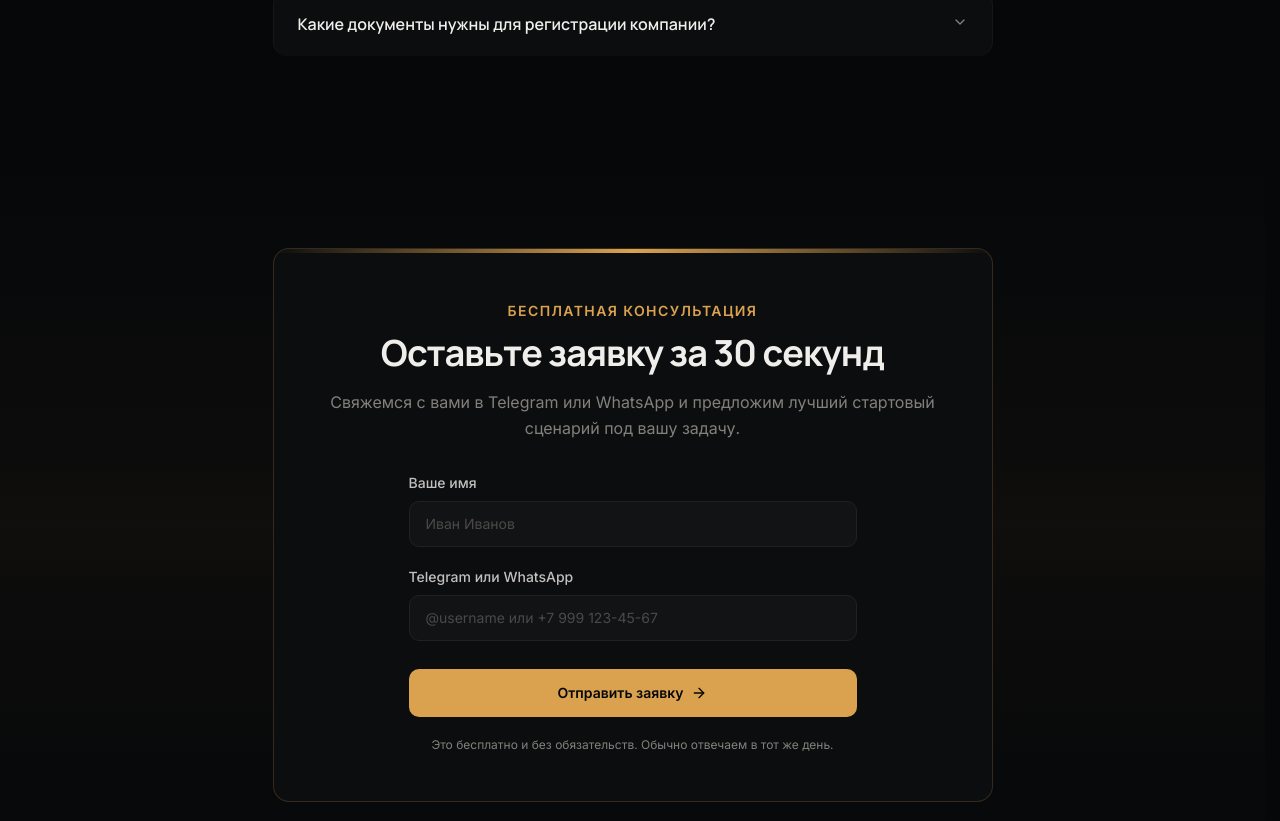
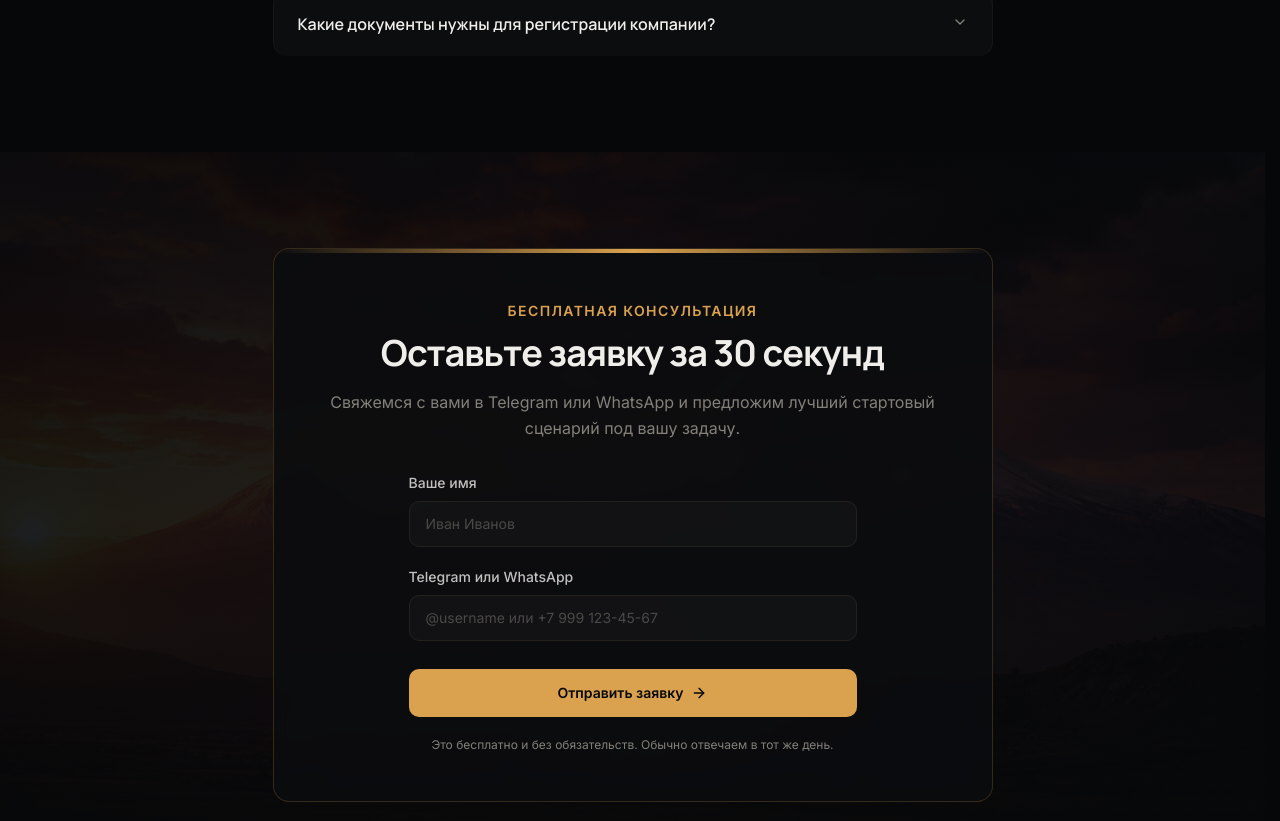
Before and after one commit to zowelqqee/nonstop-visa-site, a Next.js app: page / in a window 1280 px wide. Shown: the part 6119-6940 px from the top of the page. Built offline with nearby package versions, Linux system fonts and the light colour scheme.

Commit message:
ararat added bottom

```diff
--- a/components/cta-section.tsx
+++ b/components/cta-section.tsx
@@ -2,6 +2,7 @@
 
 import { useState } from "react";
 import { track } from "@vercel/analytics";
+import Image from "next/image";
 import { ArrowRight, CheckCircle2 } from "lucide-react";
 
 export function CtaSection() {
@@ -20,10 +21,19 @@ export function CtaSection() {
   return (
     <section id="contact" className="relative py-24">
       <div className="absolute inset-0">
-        <div className="absolute inset-0 bg-gradient-to-b from-background via-primary/5 to-background" />
+        <Image
+          src="/images/hero-yerevan.jpg"
+          alt="Панорама Еревана"
+          fill
+          className="object-cover"
+          quality={72}
+          sizes="100vw"
+        />
+        <div className="absolute inset-0 bg-gradient-to-r from-background/70 via-background/55 to-background/70" />
+        <div className="absolute inset-0 bg-gradient-to-t from-background via-background/70 to-background/85" />
       </div>
       <div className="relative mx-auto max-w-3xl px-6">
-        <div className="overflow-hidden rounded-2xl border border-primary/20 bg-card">
+        <div className="overflow-hidden rounded-2xl border border-primary/20 bg-card/90 backdrop-blur-sm">
           {/* Top accent bar */}
           <div className="h-1 bg-gradient-to-r from-transparent via-primary to-transparent" />
 
```
Also changed, not shown: 1 other file (tests, documents, lock files or other folders).
